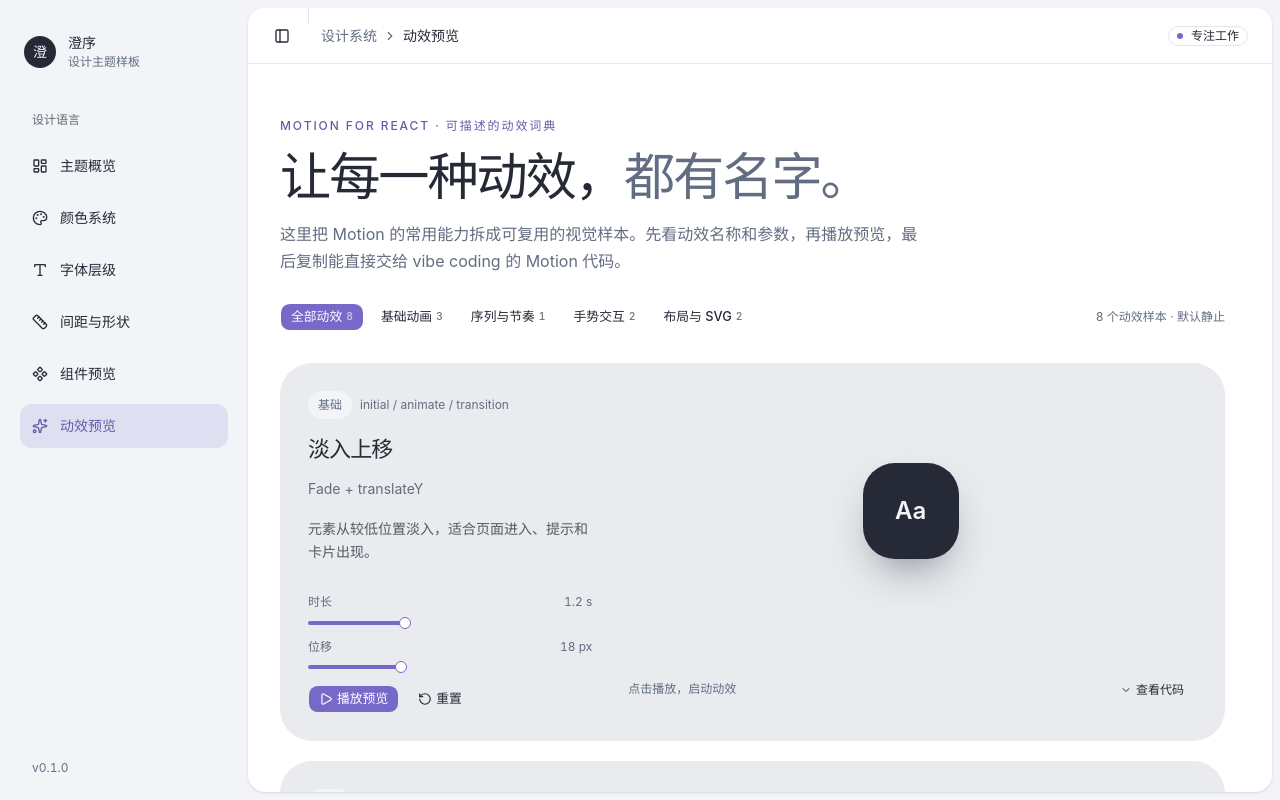
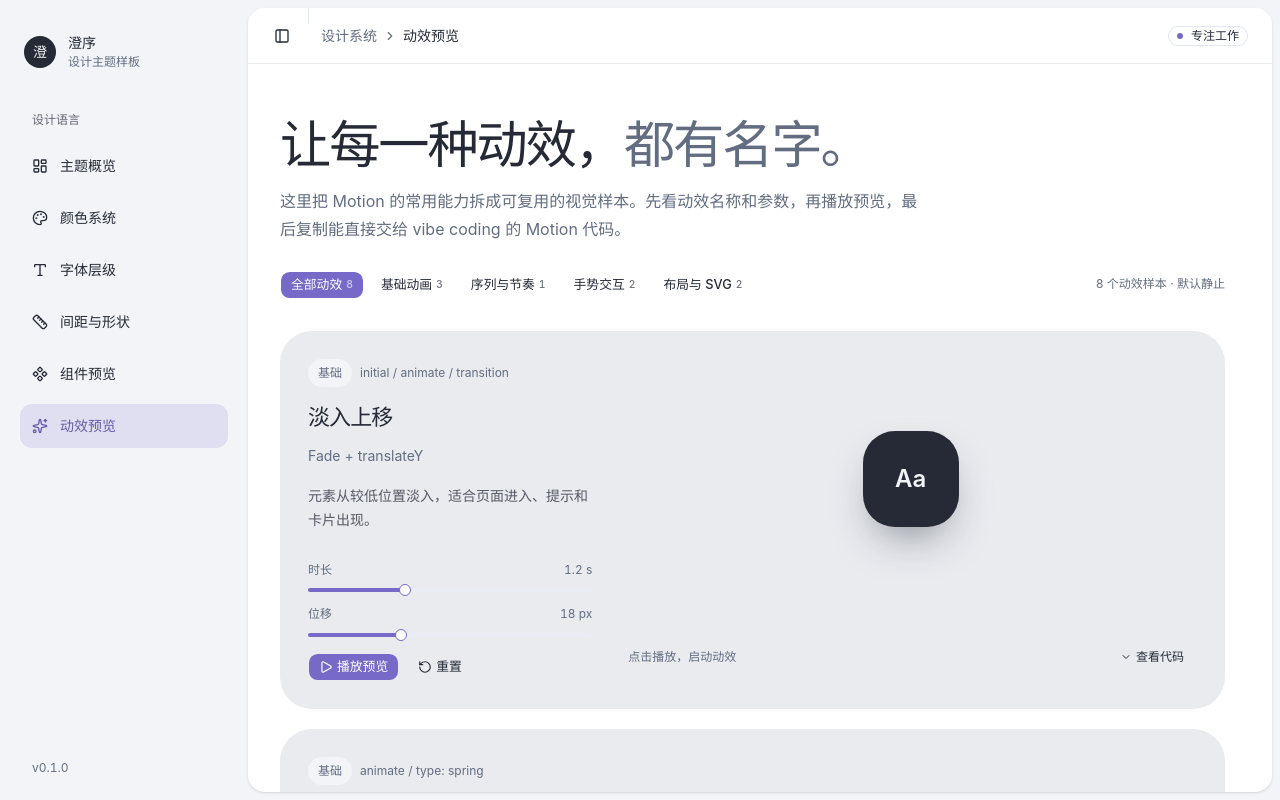
Before and after one commit to nimo07126/ui_template, a Next.js app in the folder apps/web/: page /motion in a window 1280 px wide. Built offline with nearby package versions, Linux system fonts and the light colour scheme.

Commit message:
fix(motion-gallery): remove redundant subtitle from MotionGallery component

```diff
--- a/apps/web/src/shared/motion/motion-gallery.tsx
+++ b/apps/web/src/shared/motion/motion-gallery.tsx
@@ -16,9 +16,6 @@ export function MotionGallery() {
     <section aria-labelledby="motion-title" className="grid gap-8 pb-20">
       <header className="grid gap-5 pt-3">
         <div className="max-w-180">
-          <p className="mb-3 text-[length:var(--type-size-xs)] font-medium uppercase tracking-[0.16em] text-[var(--ds-color-accent-ink)]">
-            Motion for React · 可描述的动效词典
-          </p>
           <h1 className="m-0 text-[length:clamp(2rem,4vw,3.5rem)] font-[number:var(--type-weight-semibold)] leading-[1.1] tracking-[var(--type-tracking-tight)]" id="motion-title">
             让每一种动效，<span className="text-[var(--ds-color-muted)]">都有名字。</span>
           </h1>
```
